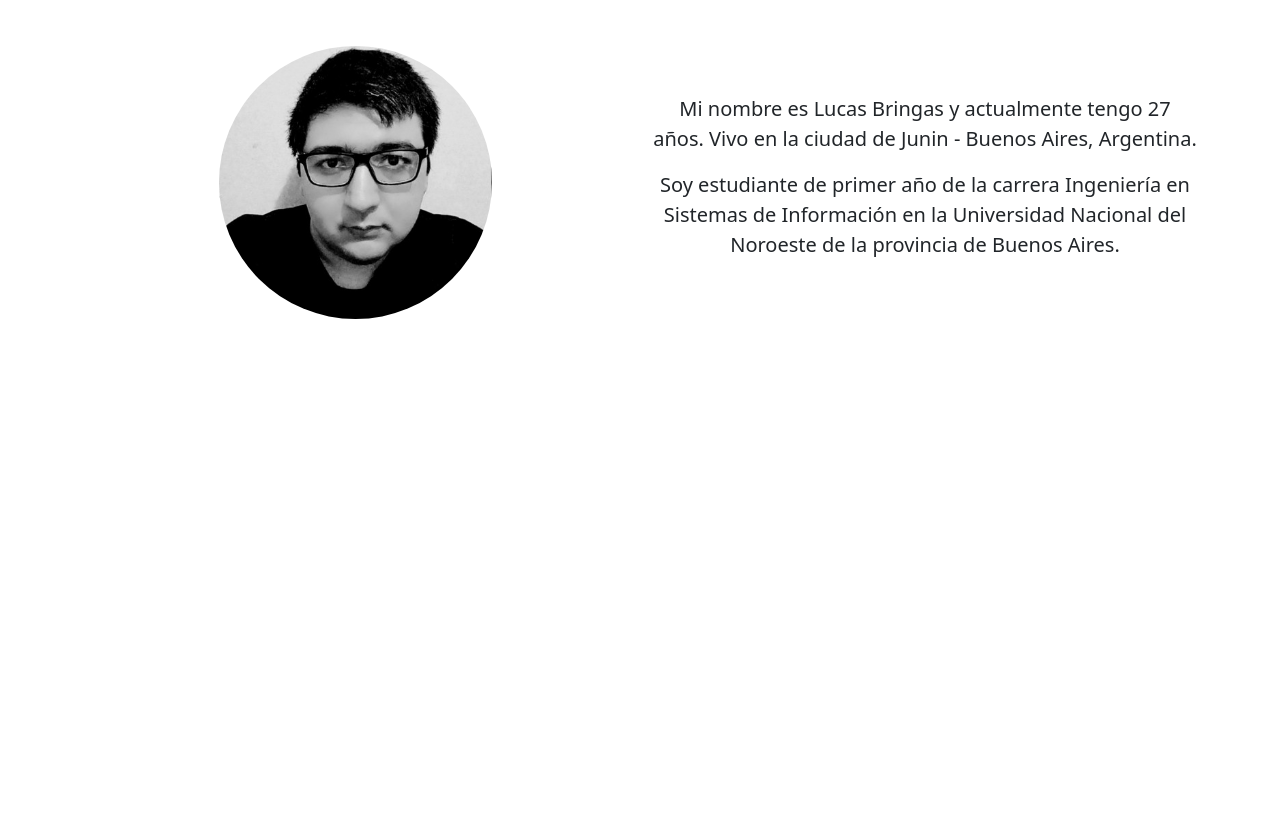
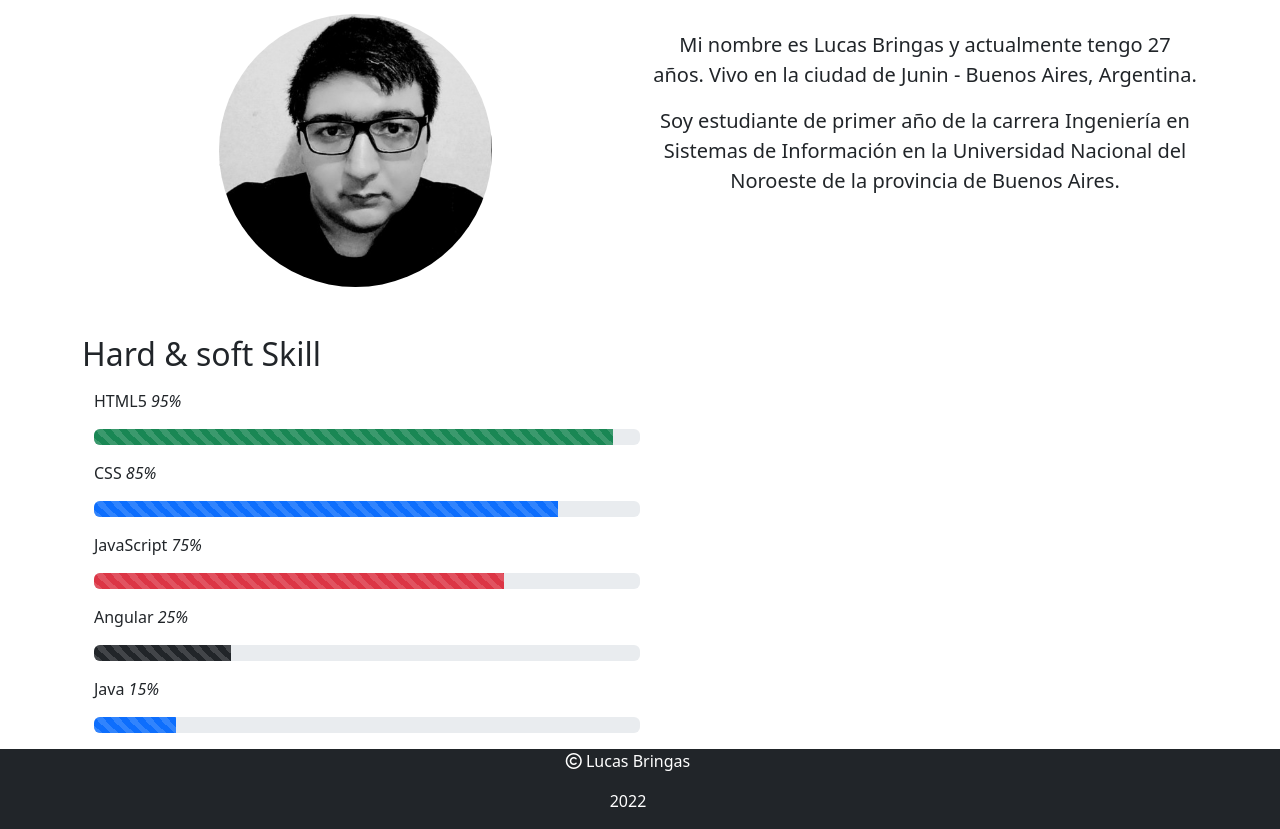
Before and after one commit to lukty/Front-End-Argentina-Programa, a plain HTML site: page index.html in a window 1280 px wide. Shown: the part 917-1746 px from the top of the page. Before the commit the page ends 1236 px from the top, so only its background shows below. Drawn offline with nearby package versions, Linux system fonts and the light colour scheme.

Commit message:
Agrego hs

```diff
--- a/css/styles.css
+++ b/css/styles.css
@@ -37,3 +37,5 @@ h1.intro{
 h3.intro{
   font-size: 3rem;
 }
+
+/* Progress Bar*/
--- a/index.html
+++ b/index.html
@@ -8,7 +8,10 @@
    <link href="https://cdn.jsdelivr.net/npm/bootstrap@5.2.2/dist/css/bootstrap.min.css" rel="stylesheet" integrity="sha384-Zenh87qX5JnK2Jl0vWa8Ck2rdkQ2Bzep5IDxbcnCeuOxjzrPF/et3URy9Bv1WTRi" crossorigin="anonymous">
    <link rel="stylesheet" href="css/styles.css">
    <link rel="stylesheet" href="https://cdnjs.cloudflare.com/ajax/libs/font-awesome/6.2.0/css/all.min.css" integrity="sha512-xh6O/CkQoPOWDdYTDqeRdPCVd1SpvCA9XXcUnZS2FmJNp1coAFzvtCN9BmamE+4aHK8yyUHUSCcJHgXloTyT2A==" crossorigin="anonymous" referrerpolicy="no-referrer" />
-        <title>Home</title>
+   <!-- Fonts -->
+   <script src="https://use.fontawesome.com/e3930d76f3.js"></script>
+   <link rel="preconnect" href="https://fonts.gstatic.com">
+   <link href="https://fonts.googleapis.com/css2?family=IBM+Plex+Mono:ital,wght@0,100;0,200;0,300;0,400;0,500;0,600;0,700;1,100;1,200;1,300;1,400;1,500;1,600;1,700&family=IBM+Plex+Sans:ital,wght@0,100;0,200;0,300;0,400;0,500;0,600;0,700;1,100;1,200;1,300;1,400;1,500;1,600;1,700&display=swap" rel="stylesheet">
    </head>
    <body>
       <!-- Header -->
@@ -31,19 +34,19 @@
          </div>
       </nav>
       <!-- Banner -->
-        <section class="banner">
+      <section class="banner main-container">
          <h2 class="text-white text-center intro">Hola soy</h2>
          <h1 class="text-white text-center intro">Lucas Bringas</h1>
          <h3 class="text-white text-center intro">Desarrollador Web Full Stack Jr</h3>
       </section>
       <!-- Presentación -->
-        <section class="present mt-5">
+      <section class="present mt-3">
          <div class="container text-center">
             <div class="row">
                <div class="col-6">
                   <img src="./images/foto.jpg" alt="foto de perfil" class="rounded-circle img-fluid w-50">
                </div>
-                    <div class="col-6 mt-5">
+               <div class="col-6 mt-3">
                   <p class="lead text-justify">Mi nombre es Lucas Bringas y actualmente tengo
                      27 años. Vivo en la
                      ciudad de Junin - Buenos Aires, Argentina.
@@ -56,9 +59,50 @@
             </div>
          </div>
       </section>
-
-
-
+      <!--Hard & Soft Skill-->
+      <section class="container mt-5 col-12">
+         <h2 class=""><span>Hard & soft Skill</span></h2>
+         <div class="container">
+            <div>
+               <div class="col-6 mt-3">
+                  <p class="skill">HTML5 <i class="val">95%</i></p>
+                  <div class="progress">
+                     <div class="progress-bar progress-bar-striped bg-success progress-bar-animated" role="progressbar" style="width: 95%" aria-valuenow="95" aria-valuemin="0" aria-valuemax="100"></div>
+                  </div>
+               </div>
+               <div class="col-6 mt-3">
+                  <p class="skill">CSS <i class="val">85%</i></p>
+                  <div class="progress">
+                     <div class="progress-bar progress-bar-striped bg-primary progress-bar-animated" role="progressbar" style="width: 85%" aria-valuenow="95" aria-valuemin="0" aria-valuemax="100"></div>
+                  </div>
+               </div>
+               <div class="col-6 mt-3">
+                  <p class="skill">JavaScript <i class="val">75%</i></p>
+                  <div class="progress">
+                     <div class="progress-bar progress-bar-striped bg-danger progress-bar-animated" role="progressbar" style="width: 75%" aria-valuenow="95" aria-valuemin="0" aria-valuemax="100"></div>
+                  </div>
+               </div>
+               <div class="col-6 mt-3">
+                  <p class="skill">Angular <i class="val">25%</i></p>
+                  <div class="progress">
+                     <div class="progress-bar progress-bar-striped bg-dark progress-bar-animated" role="progressbar" style="width: 25%" aria-valuenow="95" aria-valuemin="0" aria-valuemax="100"></div>
+                  </div>
+               </div>
+               <div class="col-6 mt-3">
+                  <p class="skill">Java <i class="val">15%</i></p>
+                  <div class="progress">
+                     <div class="progress-bar progress-bar-striped bg-secundary progress-bar-animated" role="progressbar" style="width: 15%" aria-valuenow="95" aria-valuemin="0" aria-valuemax="100"></div>
+                  </div>
+               </div>
+         </div>
+      </section>
+      <!--FOOTER-->
+      <footer class="bg-dark text-white mt-3">
+         <div  class="col-12 row text-center">
+            <p><i class="fa-regular fa-copyright"></i> Lucas Bringas</p>
+            <p>2022</p>
+         </div>
+      </footer>
    <!-- Login -->
    <div class="modal fade" id="exampleModal" tabindex="-1" aria-labelledby="exampleModalLabel" aria-hidden="true">
       <div class="modal-dialog modal-dialog-centered">
```
Also changed, not shown: 1 other file. Lines whose indentation alone changed are shown as unchanged.
